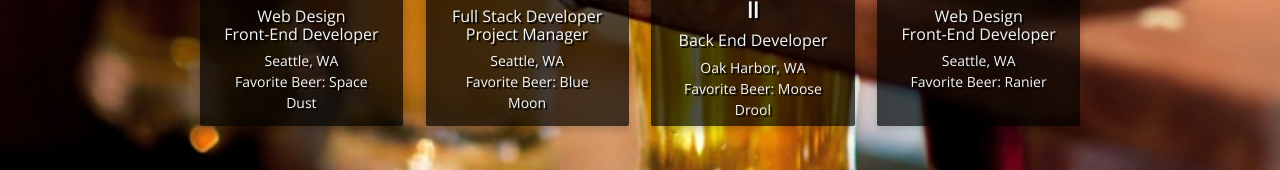
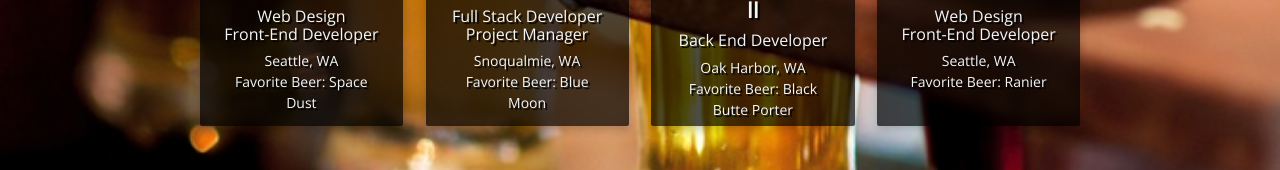
Before and after one commit to domjparker/brewfinder, a plain HTML site: page about.html in a window 1280 px wide. Shown: the part 541-711 px from the top of the page. Drawn offline with nearby package versions, Linux system fonts and the light colour scheme.

Commit message:
fixed about page spelling and description, removed console.log

```diff
--- a/about.html
+++ b/about.html
@@ -65,7 +65,7 @@
                         <h5 class="name">Nick Mardon</h5>
                         <h6 class="jobDescription">Full Stack Developer<br>Project Manager</h6>
                           <div class="overlay">
-                            <div class="funFact text">Seattle, WA<br>Favorite Beer: Blue Moon</div>
+                            <div class="funFact text">Snoqualmie, WA<br>Favorite Beer: Blue Moon</div>
                           </div>
                     </div>
                 </div>
@@ -76,7 +76,7 @@
                         <h5 class="name">Michael Rettus II</h5>
                         <h6 class="jobDescription">Back End Developer</h6>
                           <div class="overlay">
-                            <div class="funFact text">Oak Harbor, WA<br>Favorite Beer: Moose Drool</div>
+                            <div class="funFact text">Oak Harbor, WA<br>Favorite Beer: Black Butte Porter</div>
                           </div>
                     </div>
                 </div>
```
Also changed, not shown: assets/js/script.js (+8 -8 lines).
